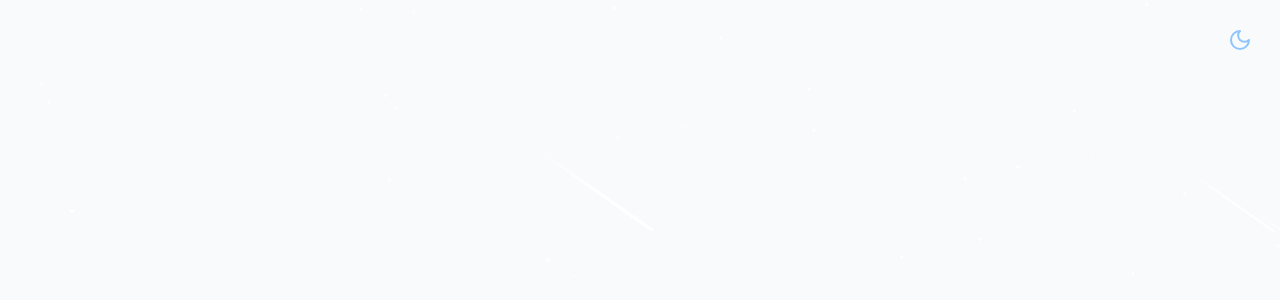
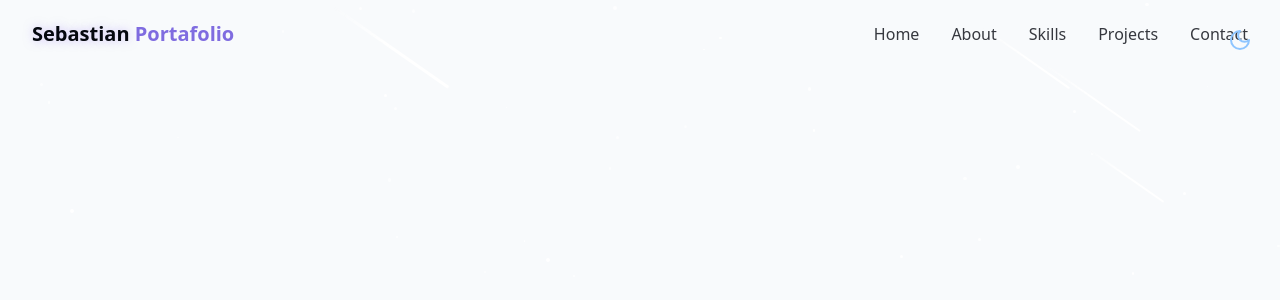
Before and after one commit to SebastianUVG/Portafolio, a React (Vite) app: page / in a window 1280 px wide. Shown: the top 300 px of the page. Built offline with nearby package versions, Linux system fonts and the light colour scheme.

Commit message:
navbar implemented

```diff
--- /dev/null
+++ b/src/components/Navbar.jsx
@@ -0,0 +1,93 @@
+import { cn } from "@/lib/utils";
+import { Menu, X } from "lucide-react";
+import { useEffect, useState } from "react";
+
+const navItems = [
+  { name: "Home", href: "#hero" },
+  { name: "About", href: "#about" },
+  { name: "Skills", href: "#skills" },
+  { name: "Projects", href: "#projects" },
+  { name: "Contact", href: "#contact" },
+];
+
+export const Navbar = () => {
+  const [isScrolled, setIsScrolled] = useState(false);
+  const [isMenuOpen, setIsMenuOpen] = useState(false);
+
+  useEffect(() => {
+    const handleScroll = () => {
+      setIsScrolled(window.scrollY > 10);
+    };
+
+    window.addEventListener("scroll", handleScroll);
+    return () => window.removeEventListener("scroll", handleScroll);
+  }, []);
+
+  return (
+    <nav
+      className={cn(
+        "fixed w-full z-40 transition-all duration-300",
+        isScrolled
+          ? "py-3 bg-background/80 backdrop-blur-md shadow-xs"
+          : "py-5"
+      )}
+    >
+      <div className="container flex items-center justify-between">
+        <a
+          className="text-xl font-bold text-primary flex items-center"
+          href="#hero"
+        >
+          <span className="relative z-10">
+            <span className="text-glow text-foreground">Sebastian</span>{" "}
+            <span style={{ color: "hsl(250, 65%, 65%)" }}>Portafolio</span>
+          </span>
+        </a>
+
+        {/* Nav de computadoras */}
+        <div className="hidden md:flex space-x-8">
+          {navItems.map((item, key) => (
+            <a
+              key={key}
+              href={item.href}
+              className="text-foreground/80 hover:text-primary transition-colors duration-300"
+            >
+              {item.name}
+            </a>
+          ))}
+        </div>
+
+        {/* Botón de menú móvil */}
+        <button onClick={() => setIsMenuOpen((prev) => !prev)}
+        className="md:hidden p-2 text-foreground z-50"
+        aria-label={isMenuOpen ? "Close menu" : "Open menú"}
+        >
+          {isMenuOpen ? <X size={24} /> : <Menu size={24} />}
+        </button>
+
+        {/* Menú móvil */}
+        <div
+          className={cn(
+            "fixed inset-0 bg-background/95 backdrop-blur-md z-40 flex flex-col items-center justify-center",
+            "transition-all duration-300 md:hidden",
+            isMenuOpen
+              ? "opacity-100 pointer-events-auto"
+              : "opacity-0 pointer-events-none"
+          )}
+        >
+          <div className="flex flex-col space-y-8 text-xl">
+            {navItems.map((item, key) => (
+              <a
+                key={key}
+                href={item.href}
+                className="text-foreground/80 hover:text-primary transition-colors duration-300"
+                onClick={() => setIsMenuOpen(false)}
+              >
+                {item.name}
+              </a>
+            ))}
+          </div>
+        </div>
+      </div>
+    </nav>
+  );
+};
--- a/src/pages/home.jsx
+++ b/src/pages/home.jsx
@@ -1,3 +1,4 @@
+import { Navbar } from "../components/navBar"
 import { ThemeToggle } from "../components/ThemeToggle"
 import {StarBackground} from "@/components/StarBackground"
 export const Home = () =>{
@@ -9,7 +10,7 @@
         <StarBackground/>
 
         {/*NavBar*/}
-
+        <Navbar/>
         {/*Contenido principal*/}
 
         {/*Footer*/}
```
